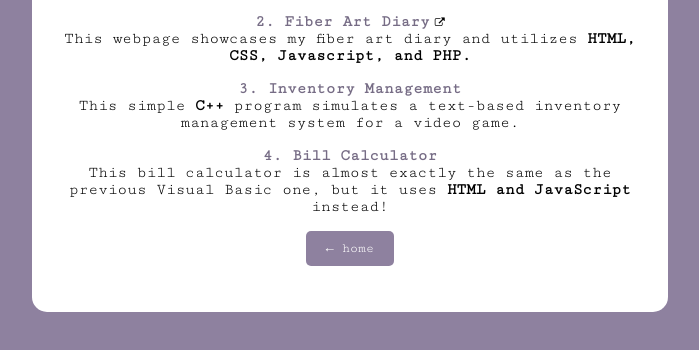
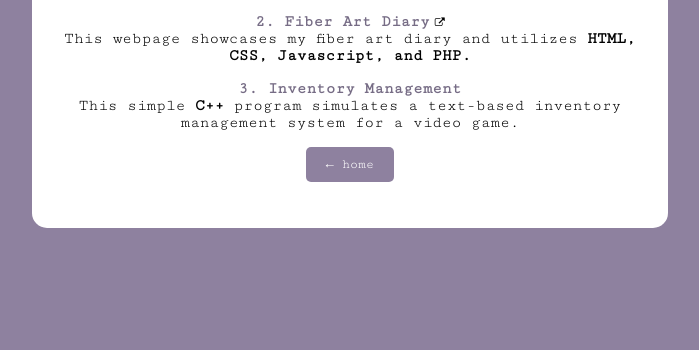
Before and after one commit to sareias1/sareias1.github.io, a plain HTML site: page projects.html in a window 1280 px wide. Shown: the part 336-686 px from the top of the page, without its empty margins (290-989 px from the left). Drawn offline with Linux system fonts and the light colour scheme.

Commit message:
Update projects.html

```diff
--- a/projects.html
+++ b/projects.html
@@ -32,15 +32,10 @@
         </p>
 
         <p>
-            <b><a href="projects/BillCalculator.html">4. Bill Calculator</a></b><br>
-            This bill calculator is almost exactly the same as the previous Visual Basic one, but it uses <b>HTML and JavaScript</b> instead!
-        </p>
-
-        <p>
             <a href="index.html"><button>← home</button></a>
         </p>
 
-            <!-- 2. modal boxes -->
+            <!-- modal box -->
             <div id="modal" class="modal">
               <div class="modal-content">
                   <span class="close">&times;</span>
```
